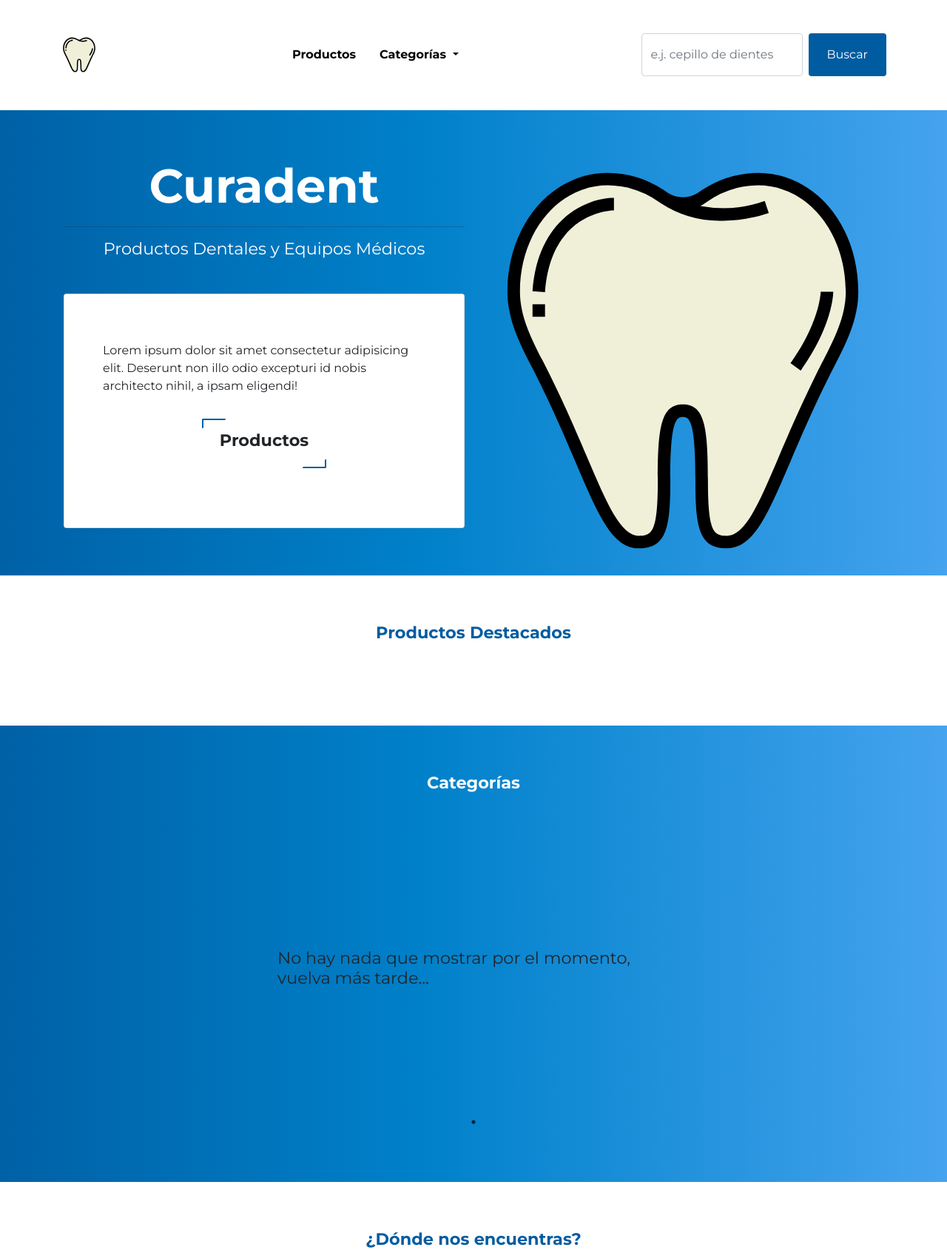
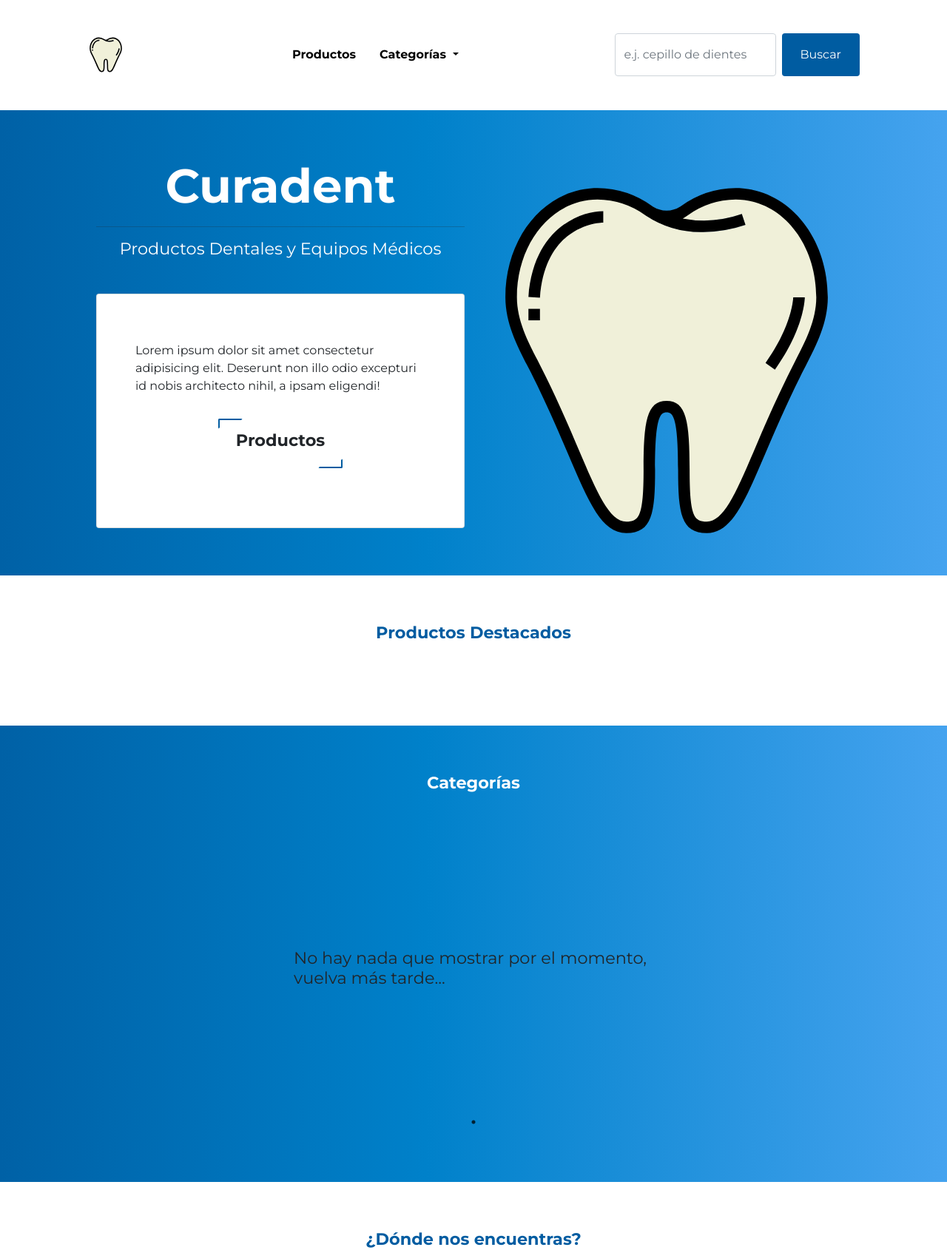
Before and after one commit to IsraGlezP/pdem, a Django app: template pdem/templates/home/home.html in a window 1280 px wide. Shown: the top 1690 px of the page at 74% size. Run offline with Django 3.2, Linux system fonts and the light colour scheme; the template is opened without the code that fills it, so the values that code supplies are empty; some libraries are stand-ins or nearby versions.

Commit message:
Added padding for big size screens

```diff
--- a/pdem/templates/base.html
+++ b/pdem/templates/base.html
@@ -24,7 +24,7 @@
     <header>
         <div class="sticky-nav px-1">
             <nav class="navbar navbar-expand-lg">
-                <div class="container-md">
+                <div class="container-md px-md-3 px-xl-5">
                     <a class="navbar-brand" href="{% url 'home' %}"><img src="{% static 'img/tooth-color.svg' %}" class="brand-img"></a>
                     <button class="navbar-toggler" type="button" data-bs-toggle="collapse" data-bs-target="#navbarSupportedContent" aria-controls="navbarSupportedContent" aria-expanded="false" aria-label="Toggle navigation">
                         <span class="navbar-toggler-icon"></span>
@@ -68,7 +68,7 @@
     <!-- Footer -->
     <footer class="mt-auto">
         <div class="container-md">
-            <div class="row py-3 px-1 d-flex align-items-center text-white justify-content-around">
+            <div class="row py-3 px-1 px-md-3 px-xl-5 d-flex align-items-center text-white justify-content-around">
                 <div class="col-6">Copyright&#169; 2021</div>
                 <div class="col-6">
                     <ul class="d-flex align-items-center m-0 justify-content-end">
--- a/pdem/templates/home/home.html
+++ b/pdem/templates/home/home.html
@@ -21,7 +21,7 @@
     <div class="primary-background">
         <div class="container-md">
             <!-- Title and image -->
-            <div class="row py-3 px-1">
+            <div class="row py-3 px-1 px-md-3 px-xl-5">
                 <div class="col-12 col-md-7 col-lg-6 mt-5">
                 <!-- <div class="col-12"> -->
                     <h1 class="fw-bold text-center text-white m-0">Curadent</h1>
@@ -59,13 +59,13 @@
 
     <!-- Products Carousel -->
     <div class="container-md">
-        <div class="row justify-content-center pt-3 px-1">
+        <div class="row justify-content-center pt-3 px-1 px-md-3 px-xl-5">
             <div class="col text-center mt-5">
                 <h2 class="fw-bold main-title m-0">Productos Destacados</h2>
             </div>
         </div>
-        <div class="row justify-content-center pb-3 px-1">
-            <div class="col-12 col-xxl-8 my-5">
+        <div class="row justify-content-center pb-3 px-1 px-md-3 px-xl-5">
+            <div class="col-12 col-lg-10 col-xxl-8 my-5">
                 <div id="carouselExampleIndicators" class="carousel slide" data-bs-ride="carousel">
                     <ol class="carousel-indicators">
                         {% for product in products_list %}
@@ -151,14 +151,14 @@
     <!-- Categories -->
     <div class="primary-background">
         <div class="container">
-            <div class="row pt-3 px-1">
+            <div class="row pt-3 px-1 px-md-3 px-xl-5">
                 <div class="col-12 mt-5 text-center">
                     <h2 class="fw-bold text-white m-0">Categorías</h2>
                 </div>
             </div>
 
             <!-- Cards -->
-            <div class="row mt-5 slick-container px-1">
+            <div class="row mt-5 slick-container px-1 px-md-3 px-xl-5">
                 <div class="col">
                     <i class="fas fa-chevron-left prev"></i>
                     <div class="dots"></div>
@@ -167,7 +167,7 @@
                 <div class="col-12 slider">
                     {% if object_list %}
                         {% for category in categories_list %}
-                        <div class="card-category p-3 pt-4">
+                        <div class="card-category p-3 pt-4 mx-lg-3">
                             <img src="{{ category.photo_main.url }}"/>
                             <div class="info">
                                 <h2 class="fw-bold text-wrap category-title">{{ category.name }}</h2>
@@ -192,13 +192,13 @@
 
     <!-- Address -->
     <div class="container-md">
-        <div class="row pt-3 px-1">
+        <div class="row pt-3 px-1 px-md-3 px-xl-5">
             <div class="col-12 mt-5 text-center">
                 <h2 class="fw-bold main-title m-0">¿Dónde nos encuentras?</h2>
             </div>
         </div>
-        <div class="row pb-3 px-1 justify-content-lg-center">
-            <div class="col-12 col-lg-6 mt-5 mb-3">
+        <div class="row pb-3 px-1 px-md-3 px-xl-5 justify-content-lg-center">
+            <div class="col-12 col-lg-6 mt-5 mb-3 mb-lg-5">
                 <iframe src="https://www.google.com/maps/embed?pb=!1m14!1m8!1m3!1d15064.789324578149!2d-99.65858!3d19.273783!3m2!1i1024!2i768!4f13.1!3m3!1m2!1s0x0%3A0x83a5d753a8a41885!2sDeposito%20De%20Productos%20Dentales%20Y%20Equipos%20Medicos!5e0!3m2!1sen!2smx!4v1617762937726!5m2!1sen!2smx"
                     class="w-100"
                     height="200"
```
